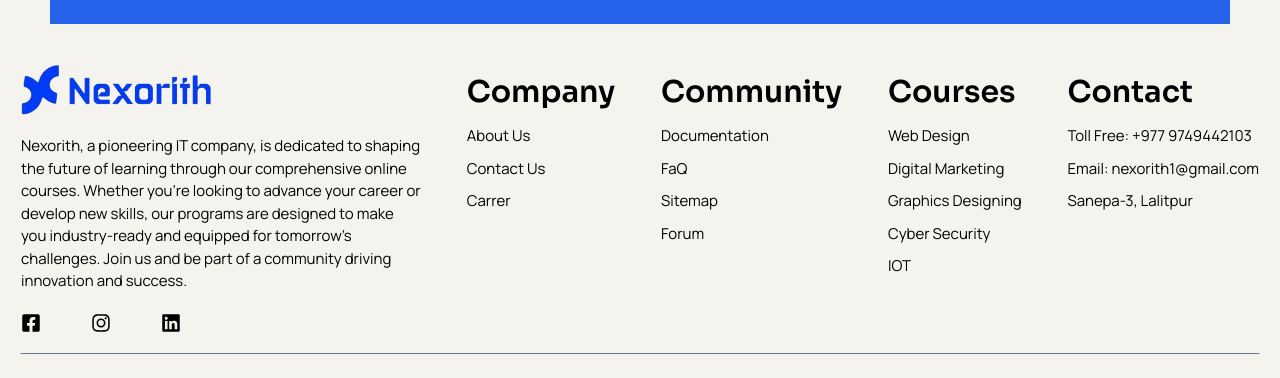
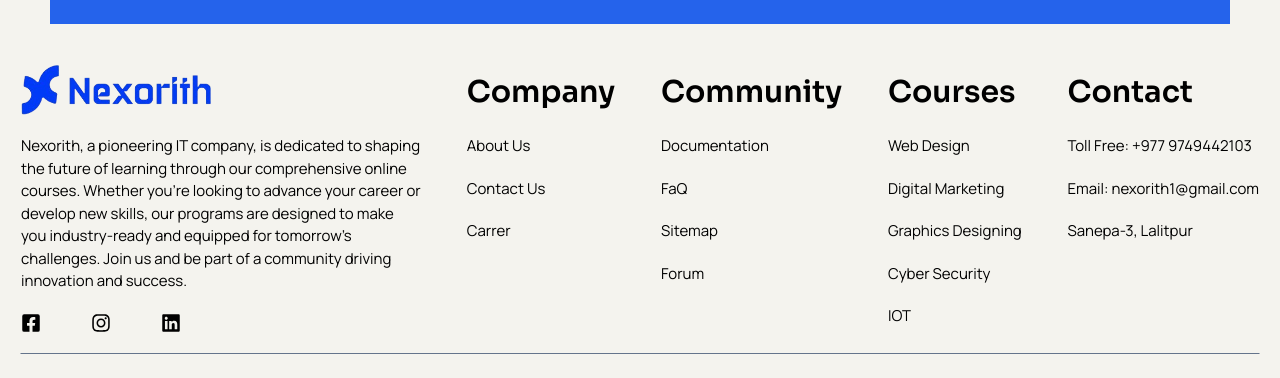
Before and after one commit to Aaryan10-sudo/NexorithNepal, a React (Vite) app in the folder client/: page / in a window 1280 px wide. Shown: the part 1021-1399 px from the top of the page. Built offline with nearby package versions, Linux system fonts and the light colour scheme; no server answers.

Commit message:
Nexorith

```diff
--- a/client/src/components/features/Footer.jsx
+++ b/client/src/components/features/Footer.jsx
@@ -22,13 +22,13 @@ const Footer = () => {
             <FaLinkedin />
           </div>
         </div>
-        <ul className="flex flex-col gap-[10px] mt-[5px]">
+        <ul className="flex flex-col gap-[20px] mt-[5px] cursor-pointer">
           <h1>Company</h1>
           <li className="font-manrope font-normal text-[15px]">About Us</li>
           <li className="font-manrope font-normal text-[15px]">Contact Us</li>
           <li className="font-manrope font-normal text-[15px]">Carrer</li>
         </ul>
-        <ul className="mt-[5px] flex flex-col gap-[10px] ">
+        <ul className="mt-[5px] flex flex-col gap-[20px] cursor-pointer">
           <h1>Community</h1>
           <li className="font-manrope font-normal text-[15px]">
             Documentation
@@ -37,7 +37,7 @@ const Footer = () => {
           <li className="font-manrope font-normal text-[15px]">Sitemap</li>
           <li className="font-manrope font-normal text-[15px]">Forum</li>
         </ul>
-        <ul className="flex flex-col gap-[10px] mt-[5px]">
+        <ul className="flex flex-col gap-[20px] mt-[5px] cursor-pointer">
           <h1>Courses</h1>
           <li className="font-manrope font-normal text-[15px]">Web Design</li>
           <li className="font-manrope font-normal text-[15px]">
@@ -51,7 +51,7 @@ const Footer = () => {
           </li>
           <li className="font-manrope font-normal text-[15px]">IOT</li>
         </ul>
-        <ul className="flex flex-col gap-[10px] mt-[5px]">
+        <ul className="flex flex-col gap-[20px] mt-[5px] cursor-pointer">
           <h1>Contact</h1>
           <li className="font-manrope font-normal text-[15px]">
             Toll Free: +977 9749442103
--- a/client/src/components/features/NavBar.jsx
+++ b/client/src/components/features/NavBar.jsx
@@ -33,7 +33,7 @@ const NavBar = () => {
         <FaUser />
         {menu === true ? (
           <div className="absolute bg-[white] h-[200px] w-[180px] mt-[250px] right-[0px] rounded-tl-lg rounded-bl-lg shadow-lg transition-all ease-linear duration-1000 transform translate-x-0">
-            <ul className="text-center flex flex-col gap-[20px] mt-[20px] text-manrope">
+            <ul className="text-center flex flex-col gap-[20px] mt-[20px] text-manrope cursor-pointer">
               <li>Home</li>
               <li>About Us</li>
               <li>Course</li>
```
